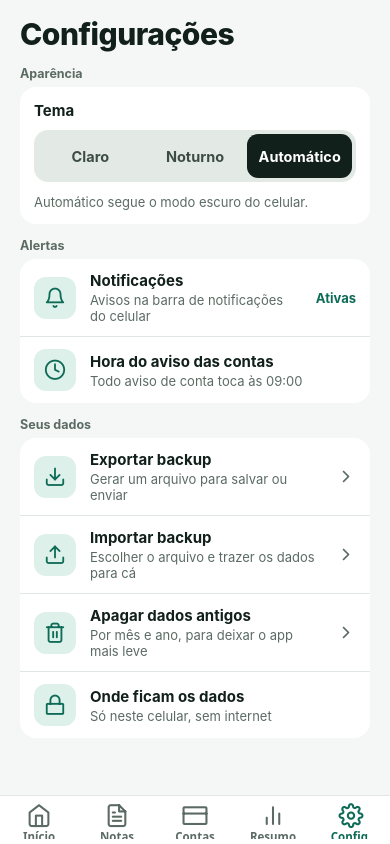
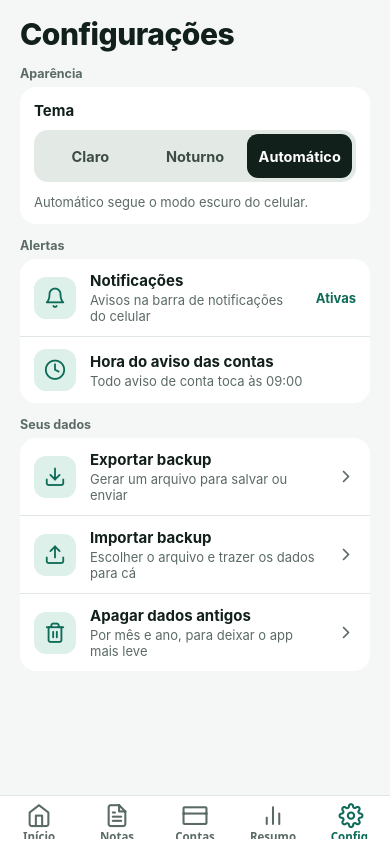
Before and after one commit to josefelipebezerradefreitas-max/financebook, a React Native app: screen /Config in a window 390 px wide. Built offline with nearby package versions, Linux system fonts and the light colour scheme; what expo-notifications would draw is missing.

Commit message:
Config: remove linha extra

```diff
--- a/src/screens/SettingsScreen.js
+++ b/src/screens/SettingsScreen.js
@@ -87,8 +87,8 @@ export default function SettingsScreen({ navigation }) {
             sub="Por mês e ano, para deixar o app mais leve"
             right={chevron}
             onPress={() => navigation.navigate('ApagarDados')}
+            last
           />
-          <Row icon="lock" title="Onde ficam os dados" sub="Só neste celular, sem internet" last />
         </Card>
       </View>
     </Screen>
```
